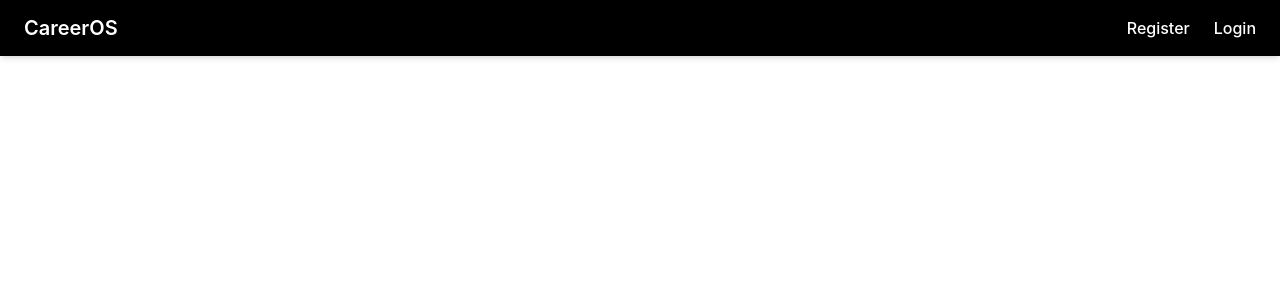
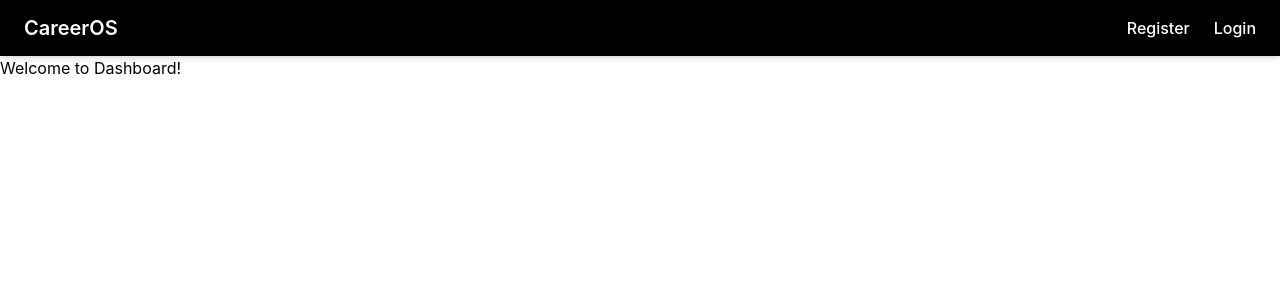
Before and after one commit to Sreesanth-01/CareerOS-frontend, a React (Vite) app: page /dashboard in a window 1280 px wide. Shown: the top 300 px of the page. Built offline with nearby package versions, Linux system fonts and the light colour scheme.

Commit message:
feat: Dashboard page

```diff
--- a/src/components/Navbar.jsx
+++ b/src/components/Navbar.jsx
@@ -19,6 +19,7 @@ const Navbar = () => {
         </div>
       ) : (
         <div className='flex gap-6 px-6 py-4'>
+          <Link to="/dashboard" className='font-medium hover:font-bold'>Dashboard</Link>
           <Link to="/AddjobApplication" className='font-medium hover:font-bold'>AddJobs</Link>
           <Link to="/ViewjobApplications" className='font-medium hover:font-bold'>JobList</Link>
           <button onClick={logout} className='text-red-600 px-3 font-medium  rounded-md hover:cursor-pointer hover:font-bold'>Logout</button>
--- /dev/null
+++ b/src/pages/Dashboard.jsx
@@ -0,0 +1,11 @@
+import React from 'react'
+
+const Dashboard = () => {
+  return (
+    <div>
+      Welcome to Dashboard!
+    </div>
+  )
+}
+
+export default Dashboard
--- a/src/pages/ViewJobApplications.jsx
+++ b/src/pages/ViewJobApplications.jsx
@@ -56,7 +56,7 @@ const ViewJobApplications = () => {
 
                                 <span className='shrink-0 px-3 py-1 rounded-full text-xs font-semibold bg-blue-100 text-blue-700'>{job.status}</span>
                             </div>
-
+                            <hr className='text-gray-200'></hr>
                             <div className='mt-2 grid grid-cols-2 gap-4'>
                                 <div>
                                     <p className='text-sm font-medium text-gray-400 uppercase tracking-wide'>Salary</p>
--- a/src/routes/AppRoutes.jsx
+++ b/src/routes/AppRoutes.jsx
@@ -5,6 +5,7 @@ import Register from '../pages/Register'
 import AddJobApplication from '../pages/AddJobApplication'
 import ViewJobApplications from '../pages/ViewJobApplications'
 import EditJobApplication from '../pages/EditJobApplication'
+import Dashboard from '../pages/Dashboard'
 
 const AppRoutes = () => {
   return (
@@ -12,6 +13,7 @@ const AppRoutes = () => {
       <Route path='/' element={<Register />}></Route>
       <Route path='/register' element={<Register />}></Route>
       <Route path='/login' element={<Login />}></Route>
+      <Route path='/dashboard' element={<Dashboard />}></Route>
       <Route path='/AddjobApplication' element={<AddJobApplication />}></Route>
       <Route path='/ViewjobApplications' element={<ViewJobApplications />}></Route>
       <Route path='/EditjobApplication/:id' element={<EditJobApplication />}></Route>
```
